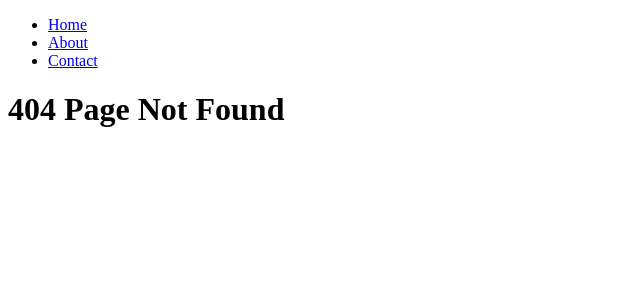
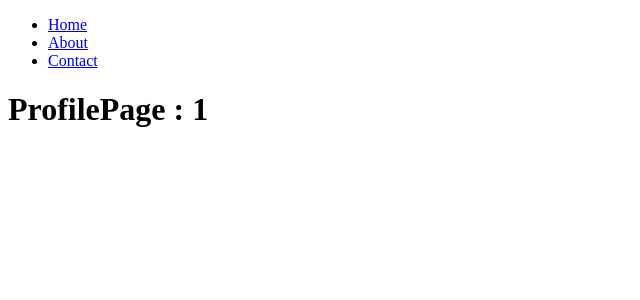
Before and after one commit to desarrollocml/react_router_dom, a React (Create React App) app: page /profile/1 in a window 1280 px wide. Before the commit this address had no page. Shown: the top 300 px of the page, without its empty margins (0-640 px from the left). Built offline with nearby package versions, Linux system fonts and the light colour scheme.

Commit message:
con params

```diff
--- /dev/null
+++ b/src/pages/ProfilePage.js
@@ -0,0 +1,11 @@
+import { useParams } from "react-router-dom";
+
+export default function ProfilePage() {
+  const {username} = useParams();
+
+  return (
+    <div>
+      <h1>ProfilePage : {username}</h1>
+    </div>
+  );
+}
--- a/src/routers/AppRouter.js
+++ b/src/routers/AppRouter.js
@@ -4,6 +4,7 @@ import ContactPage from "../pages/ContactPage";
 import HomePage from "../pages/HomePage";
 import Navbar from "../pages/Navbar";
 import NotFoundPage from "../pages/NotFoundPage";
+import ProfilePage from "../pages/ProfilePage";
 
 export default function AppRouter() {
   return (
@@ -13,6 +14,7 @@ export default function AppRouter() {
         <Route exact path="/about" component={AboutPage} />
         <Route exact path="/Contact" component={ContactPage} />
         <Route exact path="/" component={HomePage} />
+        <Route exact path="/profile/:username" component={ProfilePage} />
         <Route path="*" component={NotFoundPage} />
       </Switch>
     </Router>
```
